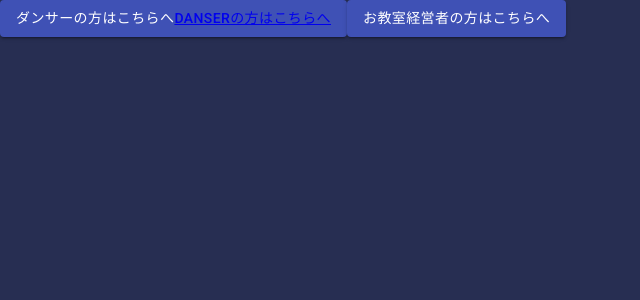
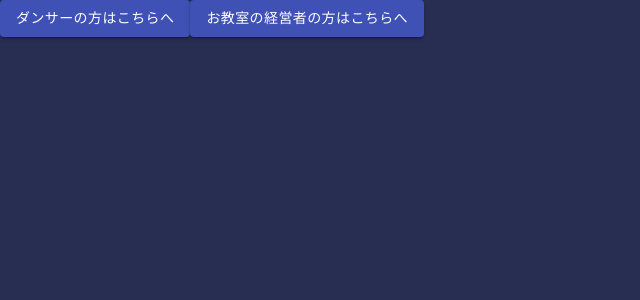
Before and after one commit to ryoutaka/matching-app, a React (Create React App) app: page / in a window 1280 px wide. Shown: the top 300 px of the page, without its empty margins (0-640 px from the left). Built offline with nearby package versions, Linux system fonts and the light colour scheme; no server answers.

Commit message:
change link

```diff
--- a/src/components/Home.jsx
+++ b/src/components/Home.jsx
@@ -5,14 +5,17 @@ const Home = () => {
   return (
     <>
       <div>
-        <Button variant="contained" color="primary">
-          ダンサーの方はこちらへ
-          <Link to="/dancer">danserの方はこちらへ</Link>
-        </Button>
-        <Button variant="contained" color="primary" href="/school">
-          お教室経営者の方はこちらへ
-          {/* <Link to="/school">お教室の経営者の方はこちらへ</Link> */}
-        </Button>
+        <Link to="/dancer">
+          <Button variant="contained" color="primary">
+            ダンサーの方はこちらへ
+          </Button>
+        </Link>
+
+        <Link to="/school">
+          <Button variant="contained" color="primary">
+            お教室の経営者の方はこちらへ
+          </Button>
+        </Link>
       </div>
     </>
   );
```
